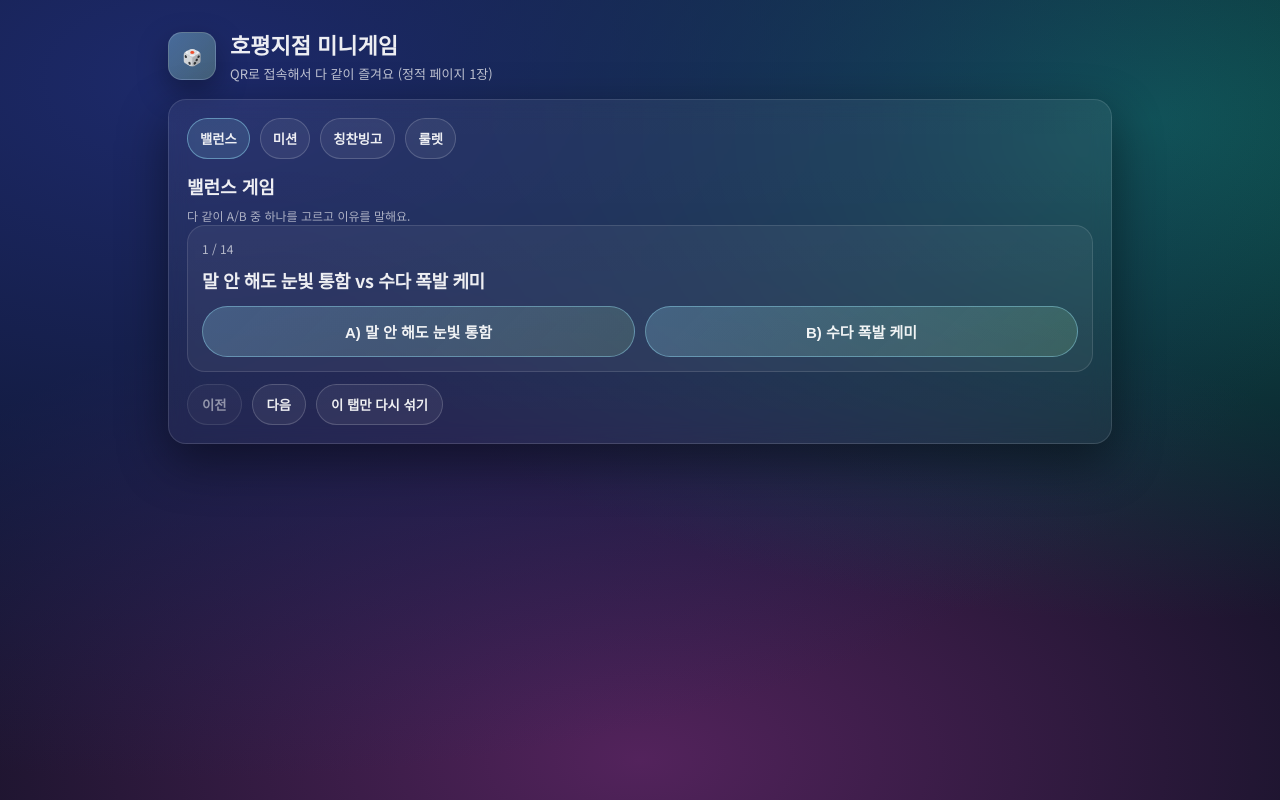
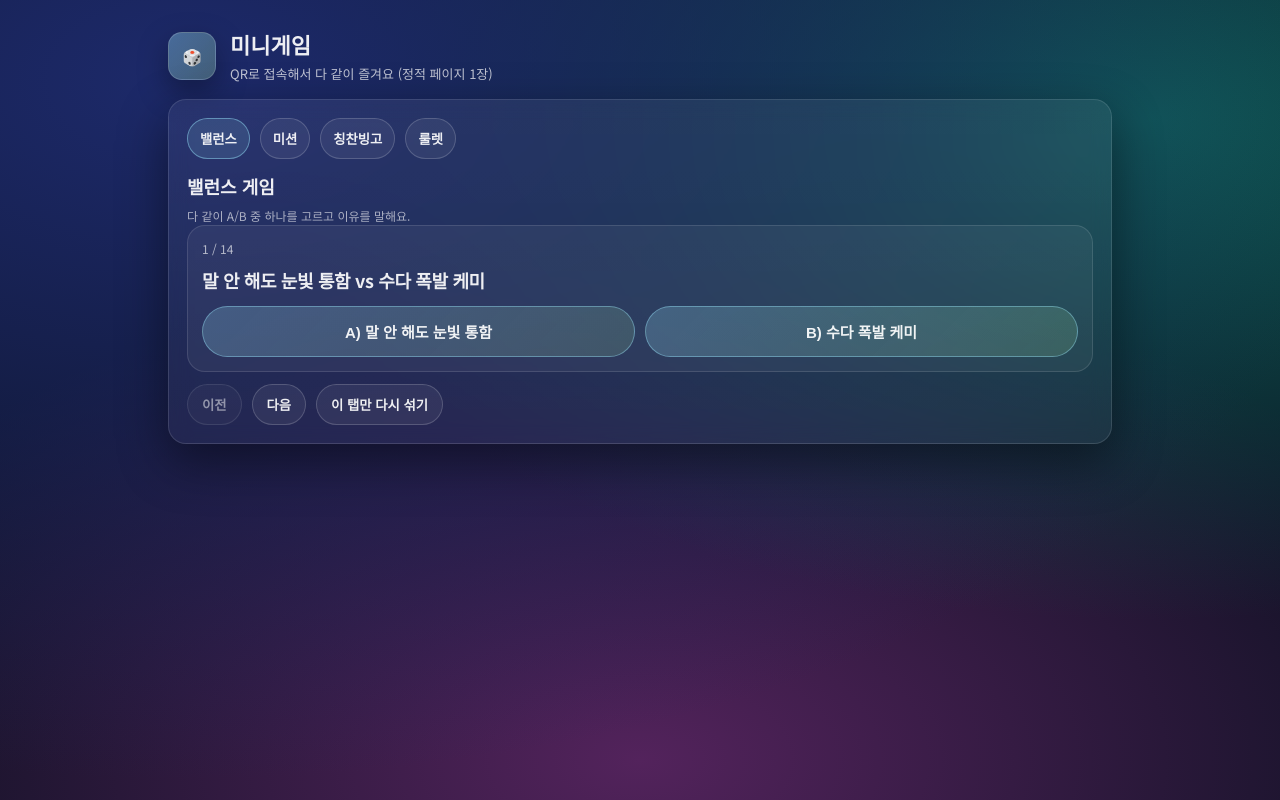
Before and after one commit to Double-El/mini_games, a plain HTML site: page index.html in a window 1280 px wide. Drawn offline with Linux system fonts and the light colour scheme.

Commit message:
Update index.html

```diff
--- a/index.html
+++ b/index.html
@@ -315,7 +315,7 @@
         <div class="brand">
           <div class="logo" aria-hidden="true">🎲</div>
           <div>
-            <h1>호평지점 미니게임</h1>
+            <h1>미니게임</h1>
             <p class="subtitle">QR로 접속해서 다 같이 즐겨요 (정적 페이지 1장)</p>
           </div>
         </div>
```
